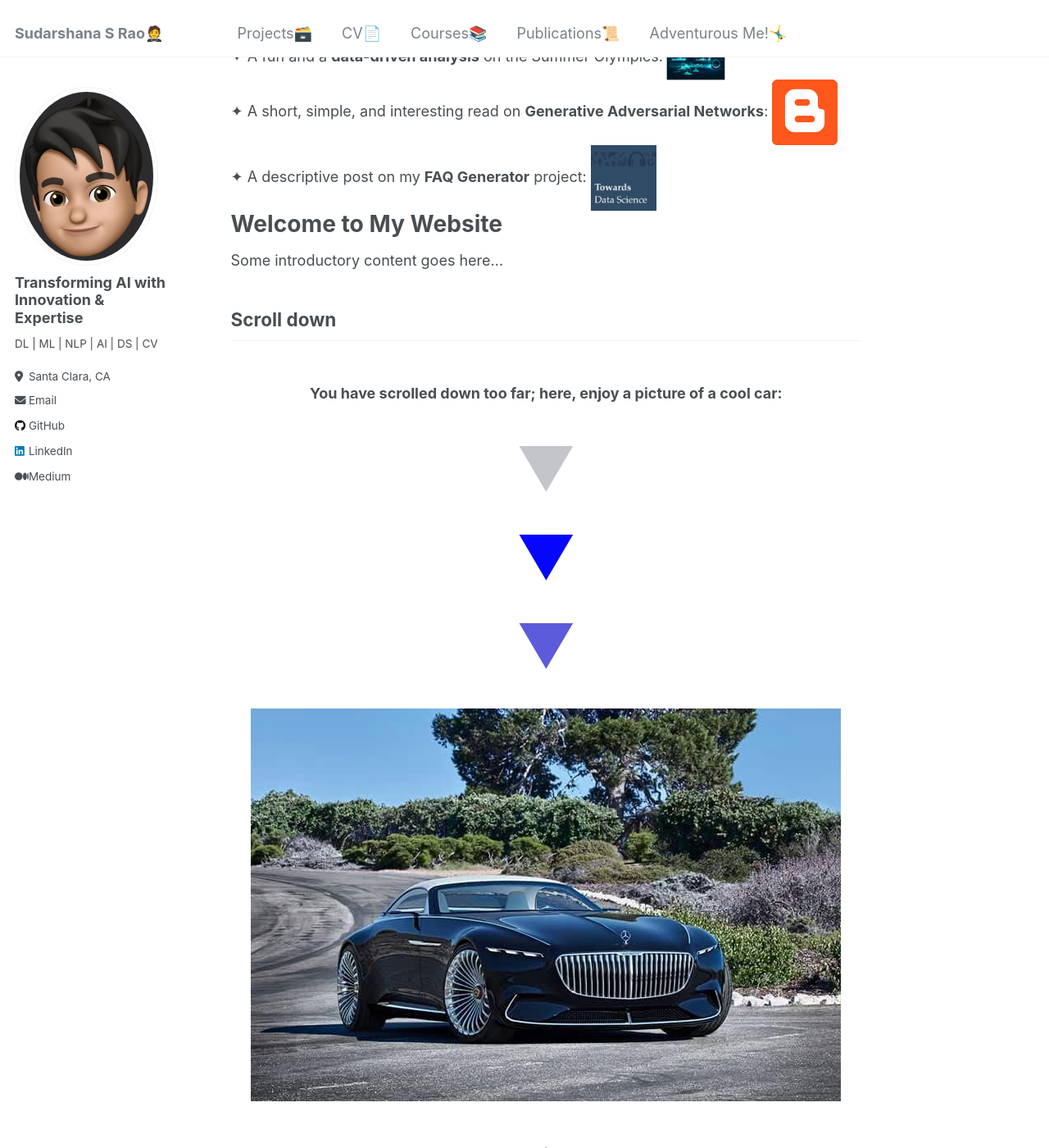
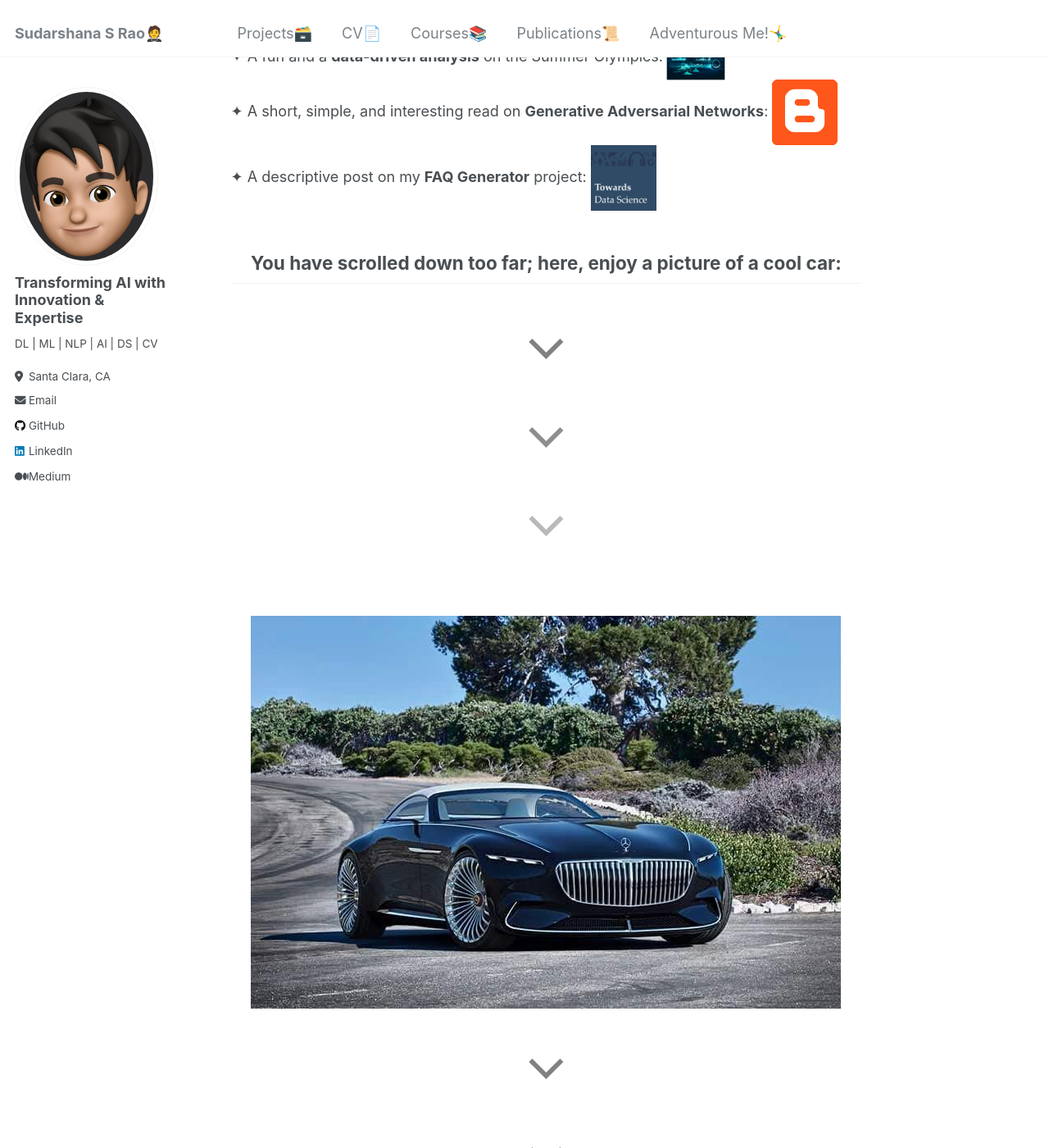
Before and after one commit to SudarshanaSRao/SudarshanaSRao.github.io, a Jekyll site: the page built from _pages/about.md, in a window 1280 px wide and 1400 px high, scrolled down 819 px. Shown: the whole window at 82% size. Built offline with Jekyll 4.4.1, drawn with Linux system fonts in a browser that asks for light colours.

Commit message:
Update about.md

```diff
--- a/_pages/about.md
+++ b/_pages/about.md
@@ -182,36 +182,28 @@ I am seeking full-time roles and craving challenging opportunities to contribute
 }
 </style>
 
-# Welcome to My Website
-
-Some introductory content goes here...
-
-## Scroll down
-
-<!-- Add margin, center the content, and blue text with animated arrows -->
 <div style="margin-top: 50px; text-align:center;">
-    <p><strong>You have scrolled down too far; here, enjoy a picture of a cool car:</strong></p>
+    <h2>You have scrolled down too far; here, enjoy a picture of a cool car:</h2>
     <div class="arrow-container">
-        <a href="#car-image" class="arrow" style="font-size: 4em; text-decoration: none;">&#x25BC;</a>
-        <a href="#car-image" class="arrow" style="font-size: 4em; text-decoration: none;">&#x25BC;</a>
-        <a href="#car-image" class="arrow" style="font-size: 4em; text-decoration: none;">&#x25BC;</a>
+        <a href="#car-image" class="arrow" style="font-size: 4em; text-decoration: none;">&#8964;</a>
+        <a href="#car-image" class="arrow" style="font-size: 4em; text-decoration: none;">&#8964;</a>
+        <a href="#car-image" class="arrow" style="font-size: 4em; text-decoration: none;">&#8964;</a>
     </div>
 </div>
 
 <a id="car-image"></a>
-<div style="text-align:center;">
+<div style="margin-top: 70px; text-align:center;">
     <img src='/images/Carcool.jpg'>
 </div>
 
-<div style="margin-top: 30px; text-align:center;">
+<div style="margin-top: 5px; text-align:center;">
     <div class="arrow-container">
-        <a href="#top" class="arrow" style="font-size: 4em; text-decoration: none;">&#x25B2;</a>
-        <a href="#top" class="arrow" style="font-size: 4em; text-decoration: none;">&#x25B2;</a>
-        <a href="#top" class="arrow" style="font-size: 4em; text-decoration: none;">&#x25B2;</a>
+        <a href="#top" class="arrow" style="font-size: 4em; text-decoration: none;">&#x2304;</a>
+        <a href="#top" class="arrow" style="font-size: 4em; text-decoration: none;">&#x2304;</a>
+        <a href="#top" class="arrow" style="font-size: 4em; text-decoration: none;">&#x2304;</a>
     </div>
 </div>
 
-<!-- Add smooth scroll behavior and animation styles -->
 <style>
     html {
         scroll-behavior: smooth;
@@ -227,7 +219,8 @@ Some introductory content goes here...
     .arrow {
         color: gray; /* Default dull color */
         opacity: 0.4;
-        animation: highlightArrow 2s infinite;
+        animation: highlightArrow 4s infinite;
+        margin: 0; /* Remove margin to eliminate space */
     }
     .arrow:nth-child(1) {
         animation-delay: 0s; /* First arrow starts immediately */
@@ -244,7 +237,6 @@ Some introductory content goes here...
             opacity: 0.4; /* Dull arrows */
         }
         50% {
-            color: blue;
             opacity: 1; /* Highlighted arrow */
         }
     }
```
